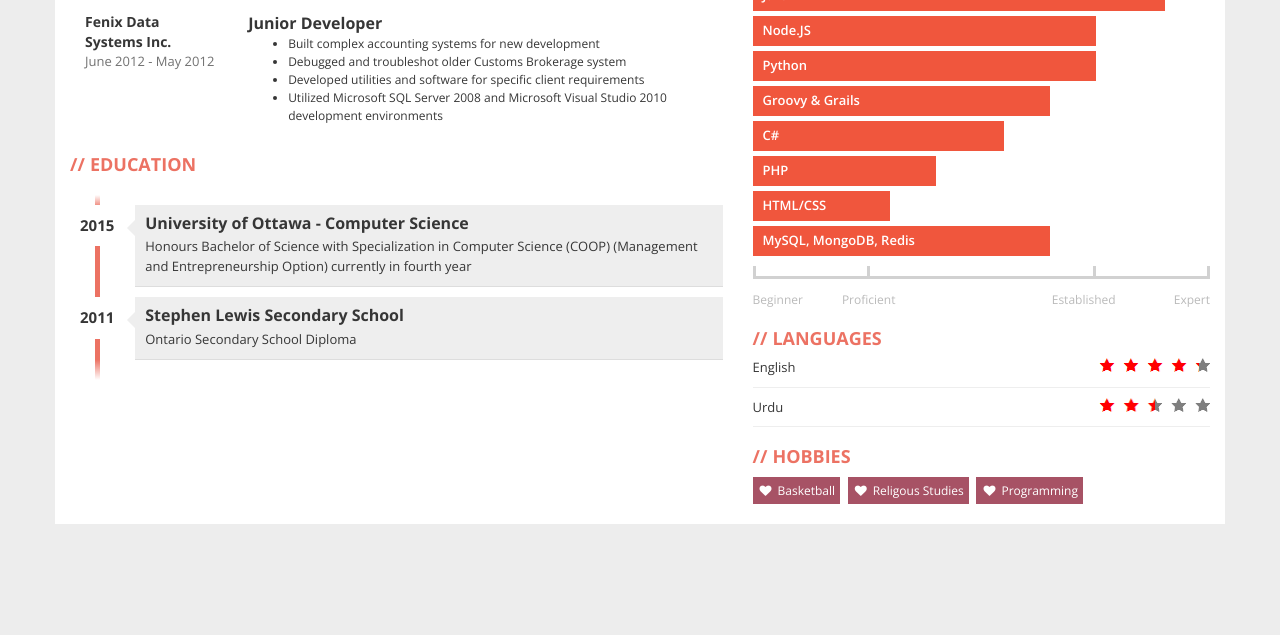
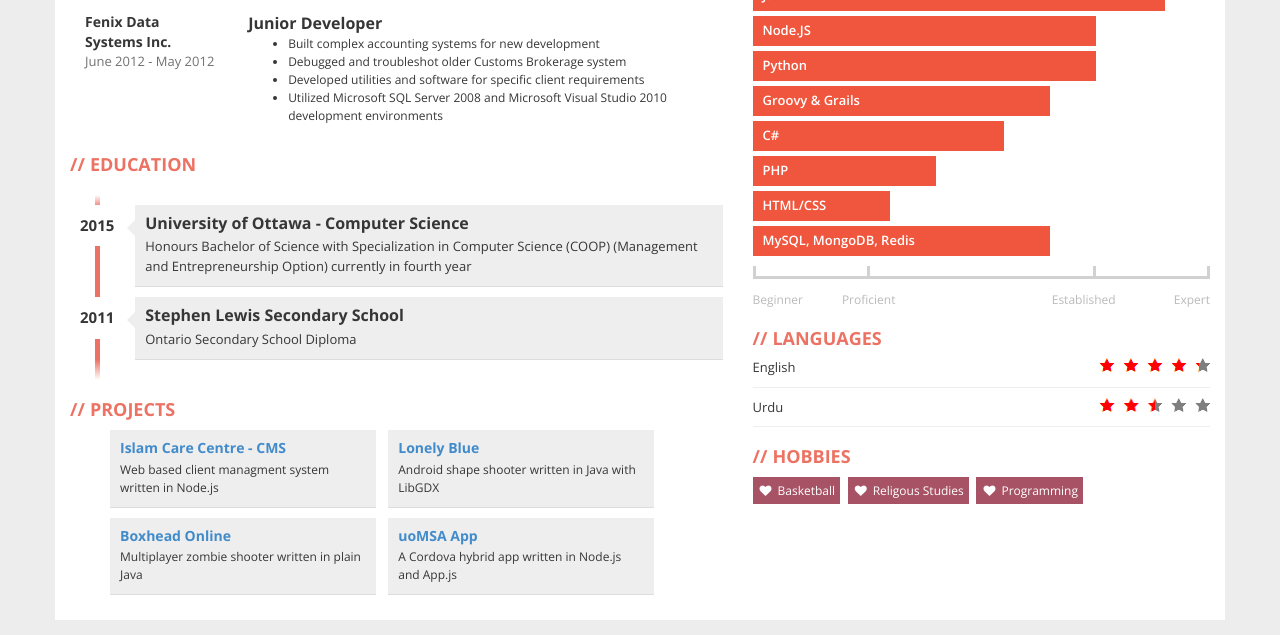
Before and after one commit to sameid/sameid.github.io, a plain HTML site: page index.html in a window 1280 px wide. Shown: the part 549-1184 px from the top of the page. Before the commit the page ends 1088 px from the top, so only its background shows below. Drawn offline with nearby package versions, Linux system fonts and the light colour scheme.

Commit message:
projects sections

```diff
--- a/css/main.css
+++ b/css/main.css
@@ -197,6 +197,41 @@ EXPERIENCES
   line-height: 1.5em;
 }
 /*******************************************
+PROJECTS
+*******************************************/
+#projects {
+  list-style-type: none;
+}
+#projects li {
+  width:45%;
+  height:auto;
+  display:inline-block;
+  padding-right: 10px;
+  /*clear:both;*/
+
+}
+#projects .description{
+  display: inline-block;
+  background: #eee;
+  margin-bottom: 10px;
+  position: relative;
+  padding: 10px 10px 0 10px;
+  border-bottom: 1px solid #ddd;
+}
+
+#projects .description h4{
+  font-size: 1.4em;
+  margin: 0;
+  padding: 0;
+  font-weight: 700;
+}
+#projects .description p{
+  font-size: 1.2em;
+  margin-top: 5px;
+  padding: 0;
+}
+
+/*******************************************
 CONTACT
 *******************************************/
 .contact-item{
--- a/index.html
+++ b/index.html
@@ -74,23 +74,9 @@
               </div>
             </div>
           </div>
-                    <!-- EDUCATION -->
-<!--           <div class="box">
-            <h2>Projects</h2>
-            <ul id="projects" class="clearfix">
-              <li>
-                  <h3>University of Ottawa - Computer Science</h3>
-                  <p>Honours Bachelor of Science with Specialization in Computer Science (COOP) (Management and Entrepreneurship Option) currently in fourth year</p>
 
-              </li>
-              <li>
-                  <h3>Stephen Lewis Secondary School</h3>
-                  <p>Ontario Secondary School Diploma </p>
 
-              </li>
-            </ul>
-          </div> -->
-
+          <!-- EDUCATION -->
           <div class="box">
             <h2>Education</h2>
             <ul id="education" class="clearfix">
@@ -106,6 +92,36 @@
                 <div class="description pull-right">
                   <h3>Stephen Lewis Secondary School</h3>
                   <p>Ontario Secondary School Diploma </p>
+                </div>
+              </li>
+            </ul>
+          </div>
+          <!-- PROJECTS -->
+          <div class="box">
+            <h2>Projects</h2>
+            <ul id="projects" class="clearfix">
+              <li >
+                <div class="description">
+                  <h4><a href="https://github.com/sameid/ICCCMS">Islam Care Centre - CMS</a></h4>
+                  <p>Web based client managment system written in Node.js</p>
+                </div>
+              </li>
+              <li >
+                <div class="description">
+                  <h4><a href="https://github.com/sameid/LonelyBlue">Lonely Blue</a></h4>
+                  <p>Android shape shooter written in Java with LibGDX</p>
+                </div>
+              </li>
+              <li >
+                <div class="description">
+                  <h4><a href="https://github.com/sameid/boxheadonline">Boxhead Online</a></h4>
+                  <p>Multiplayer zombie shooter written in plain Java</p>
+                </div>
+              </li>
+              <li >
+                <div class="description">
+                  <h4><a href="https://play.google.com/store/apps/details?id=com.mmahm047uottawaca.uomsa">uoMSA App</a></h4>
+                  <p>A Cordova hybrid app written in Node.js and App.js</p>
                 </div>
               </li>
             </ul>
```
